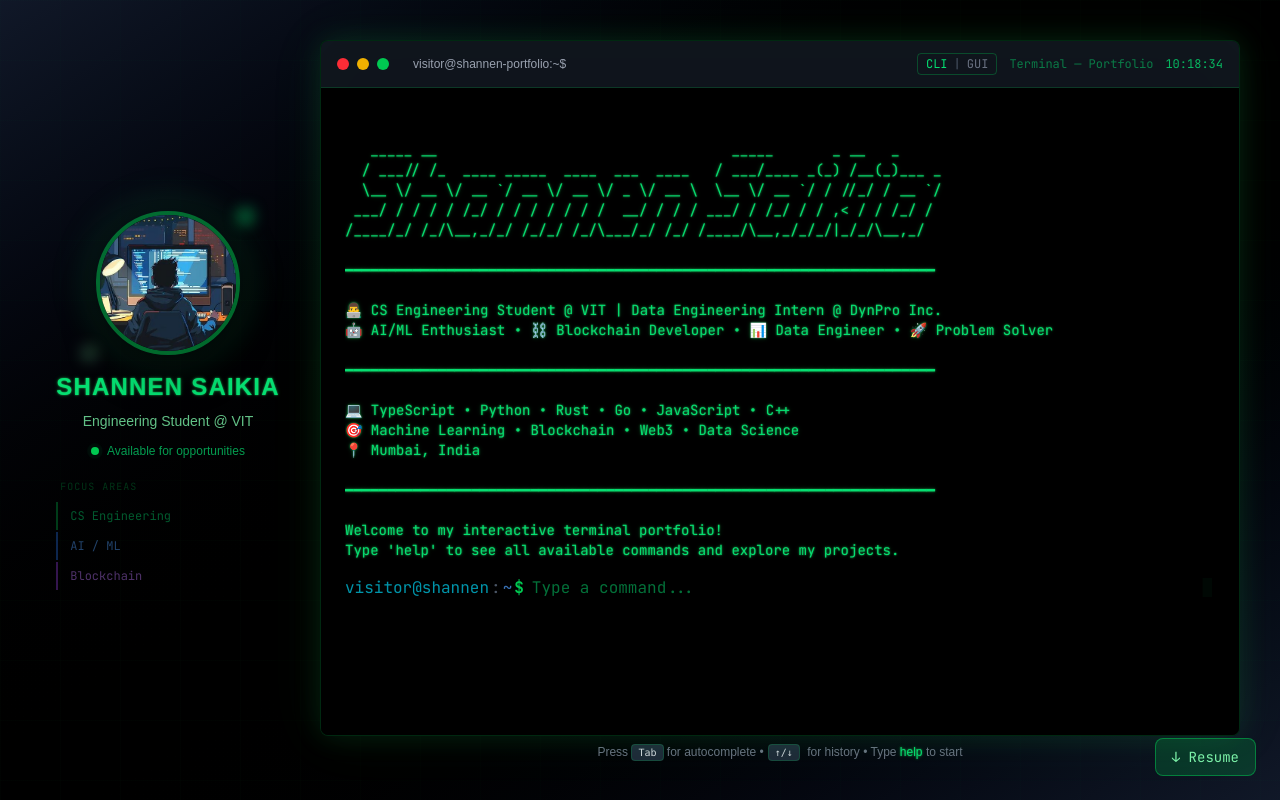
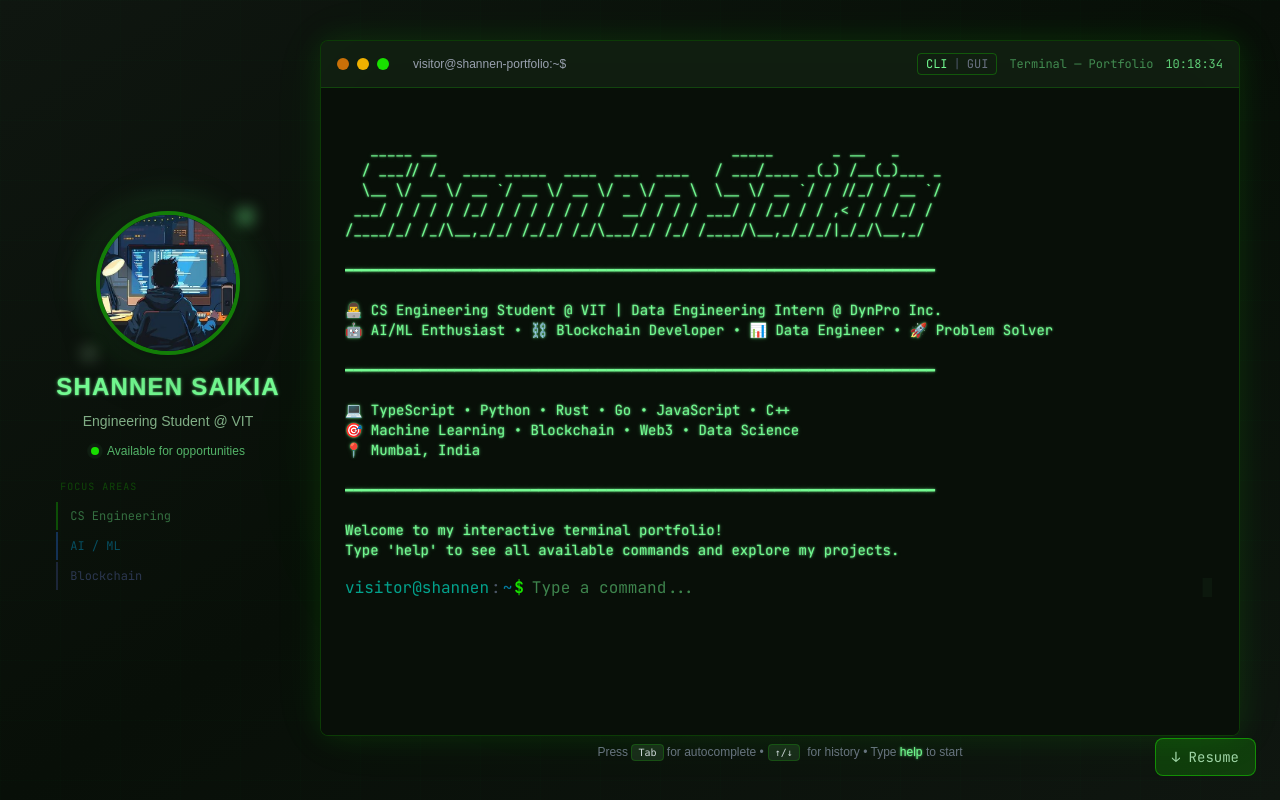
Before and after one commit to myst9811/terminal-portfolio, a Next.js app: page / in a window 1280 px wide. Built offline with nearby package versions, Linux system fonts and the light colour scheme.

Commit message:
feat(UI theme): trying out alienblood theme

```diff
--- a/app/globals.css
+++ b/app/globals.css
@@ -10,6 +10,24 @@
   --color-foreground: var(--foreground);
   --font-sans: var(--font-inter);
   --font-mono: var(--font-jetbrains-mono);
+
+  /* AlienBlood palette — remaps Tailwind color tokens used throughout the app */
+  --color-green-300: #9ed4a4;
+  --color-green-400: #73fa91;
+  --color-green-500: #18e000;
+  --color-green-600: #12b300;
+  --color-cyan-200: #80eedf;
+  --color-cyan-300: #4de8d4;
+  --color-cyan-400: #00dfc4;
+  --color-red-400: #df8009;
+  --color-red-500: #c97008;
+  --color-blue-300: #7ab8d0;
+  --color-blue-400: #00aae0;
+  --color-purple-300: #8898c8;
+  --color-purple-400: #6070b8;
+  --color-purple-500: #4858a8;
+  --color-gray-800: #192b1a;
+  --color-gray-900: #0f1610;
 }
 
 @media (prefers-color-scheme: dark) {
@@ -30,7 +48,7 @@ body {
 .custom-scrollbar {
   /* Firefox */
   scrollbar-width: thin;
-  scrollbar-color: rgba(34, 197, 94, 0.5) rgba(0, 0, 0, 0.5);
+  scrollbar-color: rgba(115, 250, 145, 0.4) rgba(8, 15, 8, 0.5);
 }
 
 .custom-scrollbar::-webkit-scrollbar {
@@ -38,61 +56,61 @@ body {
 }
 
 .custom-scrollbar::-webkit-scrollbar-track {
-  background: rgba(0, 0, 0, 0.5);
+  background: rgba(8, 15, 8, 0.5);
   border-radius: 5px;
   margin: 4px 0;
 }
 
 .custom-scrollbar::-webkit-scrollbar-thumb {
-  background: rgba(34, 197, 94, 0.5);
+  background: rgba(115, 250, 145, 0.4);
   border-radius: 5px;
-  border: 2px solid rgba(0, 0, 0, 0.5);
+  border: 2px solid rgba(8, 15, 8, 0.5);
 }
 
 .custom-scrollbar::-webkit-scrollbar-thumb:hover {
-  background: rgba(34, 197, 94, 0.7);
-  border: 2px solid rgba(0, 0, 0, 0.3);
+  background: rgba(115, 250, 145, 0.6);
+  border: 2px solid rgba(8, 15, 8, 0.3);
 }
 
 .custom-scrollbar::-webkit-scrollbar-thumb:active {
-  background: rgba(34, 197, 94, 0.9);
+  background: rgba(115, 250, 145, 0.8);
 }
 
 /* Glow Text Effects */
 .glow-text {
   text-shadow:
-    0 0 2px rgba(34, 197, 94, 0.9),
-    0 0 5px rgba(34, 197, 94, 0.3);
+    0 0 2px rgba(115, 250, 145, 0.9),
+    0 0 5px rgba(115, 250, 145, 0.3);
 }
 
 .glow-text-red {
   text-shadow:
-    0 0 5px rgba(239, 68, 68, 0.5),
-    0 0 10px rgba(239, 68, 68, 0.3),
-    0 0 15px rgba(239, 68, 68, 0.2);
+    0 0 5px rgba(223, 128, 9, 0.6),
+    0 0 10px rgba(223, 128, 9, 0.4),
+    0 0 15px rgba(223, 128, 9, 0.2);
 }
 
 /* Glow Link Effect */
 .glow-link {
   text-shadow:
-    0 0 5px rgba(6, 182, 212, 0.6),
-    0 0 10px rgba(6, 182, 212, 0.4);
+    0 0 5px rgba(0, 223, 196, 0.6),
+    0 0 10px rgba(0, 223, 196, 0.4);
   transition: all 0.3s ease;
 }
 
 .glow-link:hover {
   text-shadow:
-    0 0 8px rgba(6, 182, 212, 0.8),
-    0 0 15px rgba(6, 182, 212, 0.6),
-    0 0 20px rgba(6, 182, 212, 0.4);
+    0 0 8px rgba(0, 223, 196, 0.8),
+    0 0 15px rgba(0, 223, 196, 0.6),
+    0 0 20px rgba(0, 223, 196, 0.4);
 }
 
 /* Terminal Glow */
 .terminal-glow {
   box-shadow:
-    0 0 20px rgba(34, 197, 94, 0.1),
-    0 0 40px rgba(34, 197, 94, 0.05),
-    inset 0 0 60px rgba(34, 197, 94, 0.02);
+    0 0 20px rgba(24, 224, 0, 0.08),
+    0 0 40px rgba(24, 224, 0, 0.04),
+    inset 0 0 60px rgba(24, 224, 0, 0.02);
   animation: terminal-pulse 4s ease-in-out infinite;
 }
 
@@ -100,32 +118,32 @@ body {
 @keyframes subtle-pulse {
   0%, 100% {
     text-shadow:
-      0 0 5px rgba(34, 197, 94, 0.5),
-      0 0 10px rgba(34, 197, 94, 0.3),
-      0 0 15px rgba(34, 197, 94, 0.2),
-      0 0 20px rgba(34, 197, 94, 0.1);
+      0 0 5px rgba(115, 250, 145, 0.5),
+      0 0 10px rgba(115, 250, 145, 0.3),
+      0 0 15px rgba(115, 250, 145, 0.2),
+      0 0 20px rgba(115, 250, 145, 0.1);
   }
   50% {
     text-shadow:
-      0 0 8px rgba(34, 197, 94, 0.6),
-      0 0 15px rgba(34, 197, 94, 0.4),
-      0 0 20px rgba(34, 197, 94, 0.3),
-      0 0 25px rgba(34, 197, 94, 0.2);
+      0 0 8px rgba(115, 250, 145, 0.6),
+      0 0 15px rgba(115, 250, 145, 0.4),
+      0 0 20px rgba(115, 250, 145, 0.3),
+      0 0 25px rgba(115, 250, 145, 0.2);
   }
 }
 
 @keyframes terminal-pulse {
   0%, 100% {
     box-shadow:
-      0 0 20px rgba(34, 197, 94, 0.1),
-      0 0 40px rgba(34, 197, 94, 0.05),
-      inset 0 0 60px rgba(34, 197, 94, 0.02);
+      0 0 20px rgba(24, 224, 0, 0.08),
+      0 0 40px rgba(24, 224, 0, 0.04),
+      inset 0 0 60px rgba(24, 224, 0, 0.02);
   }
   50% {
     box-shadow:
-      0 0 30px rgba(34, 197, 94, 0.15),
-      0 0 60px rgba(34, 197, 94, 0.08),
-      inset 0 0 80px rgba(34, 197, 94, 0.03);
+      0 0 30px rgba(24, 224, 0, 0.12),
+      0 0 60px rgba(24, 224, 0, 0.06),
+      inset 0 0 80px rgba(24, 224, 0, 0.03);
   }
 }
 
--- a/src/components/Avatar.tsx
+++ b/src/components/Avatar.tsx
@@ -19,9 +19,9 @@ export default function Avatar() {
       <motion.div
         animate={{
           boxShadow: [
-            '0 0 20px rgba(34, 197, 94, 0.3)',
-            '0 0 40px rgba(34, 197, 94, 0.5)',
-            '0 0 20px rgba(34, 197, 94, 0.3)',
+            '0 0 20px rgba(24, 224, 0, 0.25)',
+            '0 0 40px rgba(115, 250, 145, 0.45)',
+            '0 0 20px rgba(24, 224, 0, 0.25)',
           ],
         }}
         transition={{
--- a/src/components/Terminal.tsx
+++ b/src/components/Terminal.tsx
@@ -176,7 +176,7 @@ export default function Terminal() {
   };
 
   return (
-    <div className="relative h-screen bg-gradient-to-br from-gray-900 via-black to-gray-900 flex items-center justify-center p-3 sm:p-6 overflow-hidden">
+    <div className="relative h-screen bg-gradient-to-br from-gray-900 via-[#080f08] to-gray-900 flex items-center justify-center p-3 sm:p-6 overflow-hidden">
       <InteractiveBackground />
 
       <div className="relative z-10 w-full max-w-7xl h-full flex flex-col md:flex-row items-stretch gap-4 sm:gap-6 p-4">
@@ -240,7 +240,7 @@ export default function Terminal() {
           className="flex-1 flex flex-col min-h-0 max-h-full"
         >
           <div
-            className="bg-black/90 backdrop-blur-sm rounded-lg shadow-2xl border border-green-500/20 terminal-glow flex flex-col h-full overflow-hidden"
+            className="bg-[#0a1209]/95 backdrop-blur-sm rounded-lg shadow-2xl border border-green-500/20 terminal-glow flex flex-col h-full overflow-hidden"
             onClick={handleTerminalClick}
           >
             {/* Title Bar */}
@@ -286,7 +286,7 @@ export default function Terminal() {
             {/* Terminal Content */}
             <div
               ref={terminalRef}
-              className="bg-black/95 text-green-400 font-mono p-4 sm:p-6 flex-1 overflow-y-scroll cursor-text custom-scrollbar min-h-0"
+              className="bg-[#080f08] text-green-400 font-mono p-4 sm:p-6 flex-1 overflow-y-scroll cursor-text custom-scrollbar min-h-0"
             >
               {recruiterMode ? (
                 <RecruiterView onSwitchToCLI={() => setRecruiterMode(false)} />
@@ -321,9 +321,9 @@ export default function Terminal() {
                                 <motion.span
                                   animate={{
                                     textShadow: [
-                                      '0 0 4px rgba(34, 197, 94, 0.5)',
-                                      '0 0 8px rgba(34, 197, 94, 0.8)',
-                                      '0 0 4px rgba(34, 197, 94, 0.5)',
+                                      '0 0 4px rgba(24, 224, 0, 0.5)',
+                                      '0 0 8px rgba(115, 250, 145, 0.8)',
+                                      '0 0 4px rgba(24, 224, 0, 0.5)',
                                     ],
                                   }}
                                   transition={{ duration: 2, repeat: Infinity }}
```
